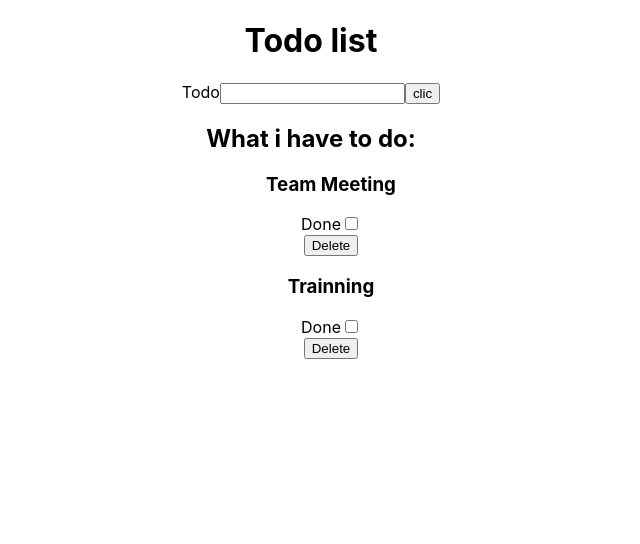
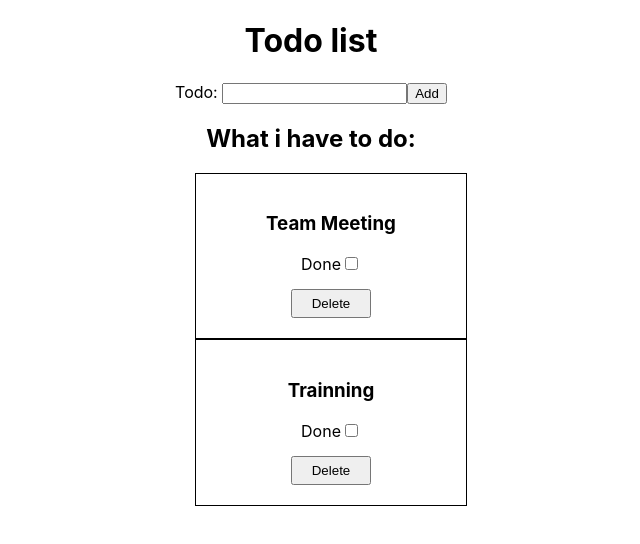
Before and after one commit to alex-eug/TODOs, a React (Create React App) app: page / in a window 1280 px wide. Shown: the top 544 px of the page, without its empty margins (329-969 px from the left). Built offline with nearby package versions, Linux system fonts and the light colour scheme.

Commit message:
a bit of css

```diff
--- a/package.json
+++ b/package.json
@@ -8,6 +8,7 @@
     "@testing-library/user-event": "^13.5.0",
     "react": "^18.2.0",
     "react-dom": "^18.2.0",
+    "react-router-dom": "^6.3.0",
     "react-scripts": "5.0.1",
     "web-vitals": "^2.1.4"
   },
--- a/src/App.js
+++ b/src/App.js
@@ -1,11 +1,20 @@
+import {
+  Routes,
+  Route,
+} from "react-router-dom";
+import InputText from "./Component/InputText/InputText";
+//import TodoDetail from "./Component/InputText/TodoDetail/TodoDetail"
+
 import './App.css';
-import InputText from './Component/InputText/InputText';
 
 function App() {
   return (
     <div className="App">
       <h1 className='todo--title'>Todo list</h1>
-      <InputText />
+      <Routes>
+        <Route path="/" element={<InputText />} />
+      </Routes>
+
     </div>
   );
 }
--- a/src/Component/InputText/InputText.js
+++ b/src/Component/InputText/InputText.js
@@ -63,14 +63,14 @@ export default function InputText() {
     return (
         <div className='input--container'>
             <form onSubmit={addTodoList} className='form'>
-                <label className='form--label' htmlFor="todo">Todo</label>
+                <label className='form--label' htmlFor="todo">Todo: </label>
                 <input
                     className="form--input"
                     type="text"
                     value={input}
                     onInput={inputText}
                 />
-                <button className='form--button'>clic</button>
+                <button className='form--button'>Add</button>
             </form>
             <h2 className='todo--list__title'>What i have to do:</h2>
             <ul style={{ listStyle: "none" }} className='todo--list'>
--- a/src/Component/InputText/TodoItem/TodoItem.js
+++ b/src/Component/InputText/TodoItem/TodoItem.js
@@ -1,4 +1,7 @@
 import React from 'react'
+
+
+import './todoItem.css'
 
 export default function TodoItem({ title, id, deleteTodo, onCheck }) {
 
--- a/src/Component/InputText/TodoItem/todoItem.css
+++ b/src/Component/InputText/TodoItem/todoItem.css
@@ -0,0 +1,16 @@
+.li-list--item{
+    display: flex;
+    flex-direction: column;
+    justify-content: center;
+    align-items: center;
+    border: solid black 1px;
+    padding: 20px 10px;
+    width: 250px;
+    margin:auto ;
+
+}
+.li--button{
+    width: 80px;
+    padding: 5px;
+    margin-top: 15px;
+}
--- a/src/index.js
+++ b/src/index.js
@@ -1,12 +1,15 @@
 import React from 'react';
 import ReactDOM from 'react-dom/client';
+import { BrowserRouter } from 'react-router-dom';
 import './index.css';
 import App from './App';
 
 
 const root = ReactDOM.createRoot(document.getElementById('root'));
 root.render(
+  <BrowserRouter>
   <React.StrictMode>
     <App />
   </React.StrictMode>
+  </BrowserRouter>
 );
```
Also changed, not shown: 1 other file (tests, documents, lock files or other folders).
